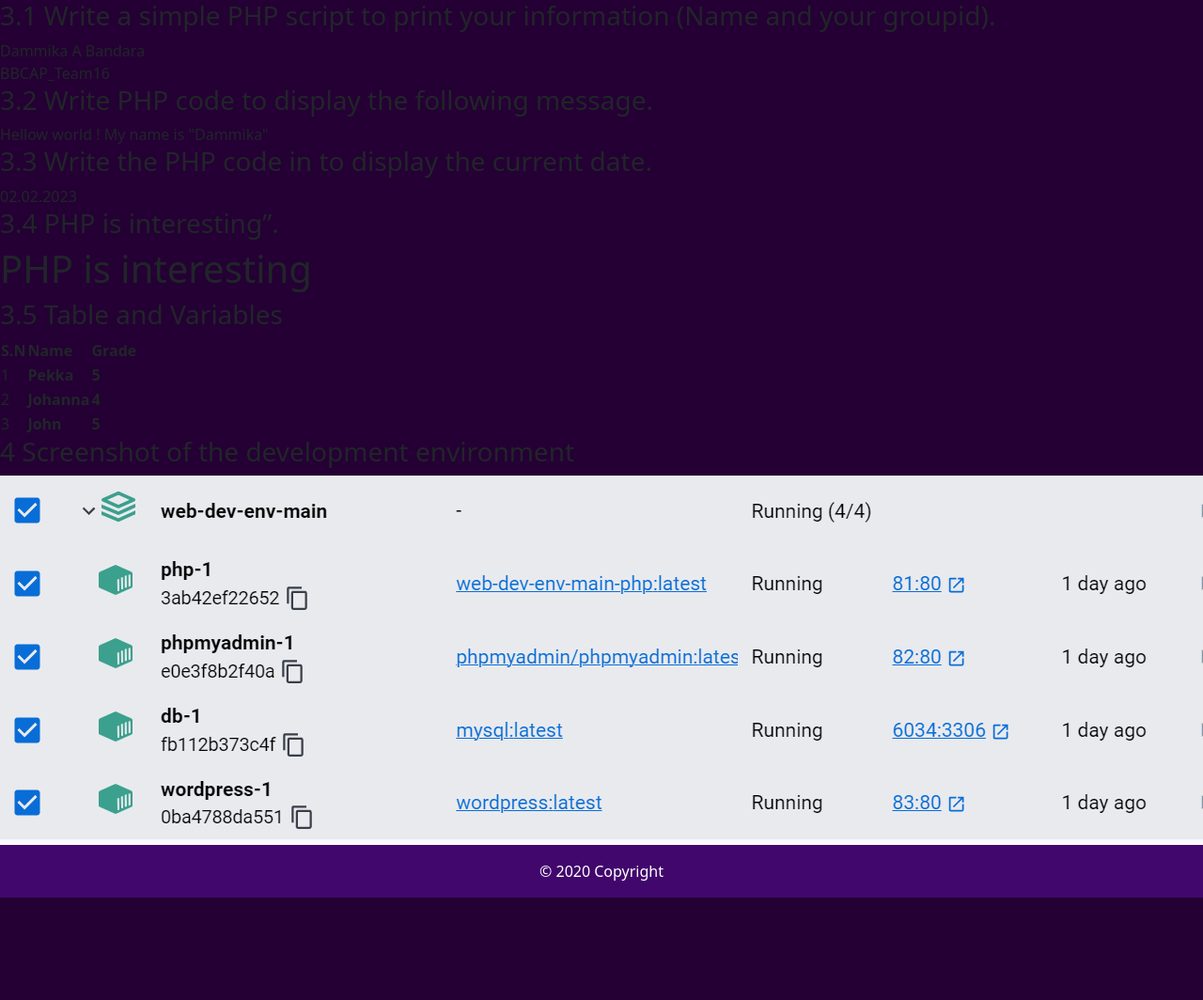
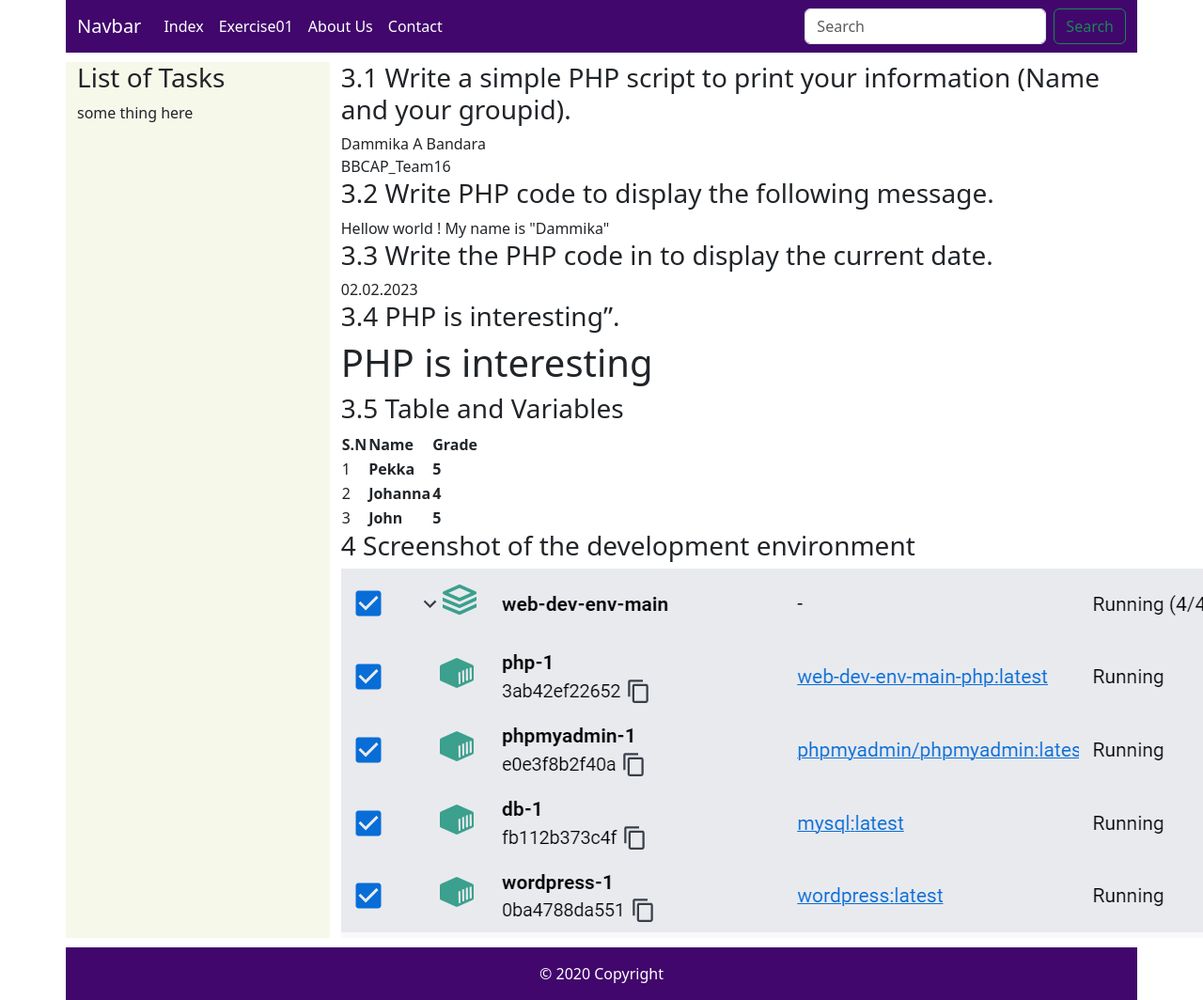
Before and after one commit to DammikaAB/Dammika_tasks, a PHP site: page / in a window 1280 px wide; the page is wider, and only the part inside the window is pictured. Shown: that part at 94% size. Before the commit the page ends 955 px from the top of that part, so only its background shows below. Run offline with PHP 8.4, Linux system fonts and the light colour scheme.

Commit message:
Changes in header
Changes in header

```diff
--- a/layout/header.php
+++ b/layout/header.php
@@ -1,56 +1,54 @@
-<!doctype html>
-<html lang="en">
+<!DOCTYPE html>
+<html>
+<head>
+    <meta charset='utf-8'>
+    <meta http-equiv='X-UA-Compatible' content='IE=edge'>
+    <title><?php echo $title?> </title>
+    <meta name='viewport' content='width=device-width, initial-scale=1'>
+    <!-- Bootstrap CSS -->
+    <link href="https://cdn.jsdelivr.net/npm/bootstrap@5.3.0-alpha1/dist/css/bootstrap.min.css" rel="stylesheet" integrity="sha384-GLhlTQ8iRABdZLl6O3oVMWSktQOp6b7In1Zl3/Jr59b6EGGoI1aFkw7cmDA6j6gD" crossorigin="anonymous">
+<style>
+  a, .nav-link,.navbar-brand {
+    color: white;
+}
+    </style>
+</head>
+<body>
+  <div class="container" >
+    <div class="row">
+  <nav class="navbar navbar-expand-lg" style="background-color: rgb(65, 7, 109);" >
+  <div class="container-fluid">
+    <a class="navbar-brand" href="#">Navbar</a>
+    <button class="navbar-toggler" type="button" data-bs-toggle="collapse" data-bs-target="#navbarSupportedContent" aria-controls="navbarSupportedContent" aria-expanded="false" aria-label="Toggle navigation">
+      <span class="navbar-toggler-icon"></span>
+    </button>
+    <div class="collapse navbar-collapse" id="navbarSupportedContent">
+      <ul class="navbar-nav me-auto mb-2 mb-lg-0">
+        <li class="nav-item">
+          <a class="nav-link" aria-current="page" href="index.php">Index</a>
+        </li>
+        <li class="nav-item">
+          <a class="nav-link" href="Exe01.php">Exercise01</a>
+        </li>
+        <li class="nav-item">
+          <a class="nav-link" href="about.us.php">About Us</a>
+        </li>
+        <li class="nav-item">
+          <a class="nav-link" href="contact.php">Contact</a>
+        </li>
 
-  <head>
-    <meta charset="utf-8">
-    <meta name="viewport" content="width=device-width, initial-scale=1">
-    <title>Bootstrap demo</title>
-    <link href="https://cdn.jsdelivr.net/npm/bootstrap@5.2.3/dist/css/bootstrap.min.css" rel="stylesheet"
-       integrity="sha384-rbsA2VBKQhggwzxH7pPCaAqO46MgnOM80zW1RWuH61DGLwZJEdK2Kadq2F9CUG65" crossorigin="anonymous">
-
-    <link rel="stylesheet" href="CSS/style.css">
-</head>
-
-<body>
-  <style>
-      body {
-        background-color: rgb(36, 0, 52);
-      }
-
-      .navbar {
-        background-color: #58426e;
-        height: 100px;
-      }
-
-      .nav-item::after {
-        content: '';
-        display: block;
-        width: 0;
-        height: 2px;
-        background: #fff;
-        transition: width .3s;
-    }
-
-    .nav-item:hover::after {
-        width: 100%;
-        transition: width .3s;
-    }
-
-
-      footer {
-        background-color: #58426e;
-      }
-
-      .btn{
-        background-color: #58426e;
-      }
-
-      .img-fluid{
-        padding-top: 30px;
-        padding-bottom: 30px;
-      }
-
-    </style>
-
-  </head>
-  </html>
+      </ul>
+      <form class="d-flex" role="search">
+        <input class="form-control me-2" type="search" placeholder="Search" aria-label="Search">
+        <button class="btn btn-outline-success" type="submit">Search</button>
+      </form>
+    </div>
+  </div>
+</nav>
+</div>
+  <div class="row" style="margin-top: 10px; margin-bottom: 10px; margin-right: 5px;">
+    <div class="col-sm-3" style="background-color: rgba(228, 235, 194, 0.353);">
+      <h3>List of Tasks</h3>
+      some thing here
+    </div>
+    <div class="col-sm-9">
```
